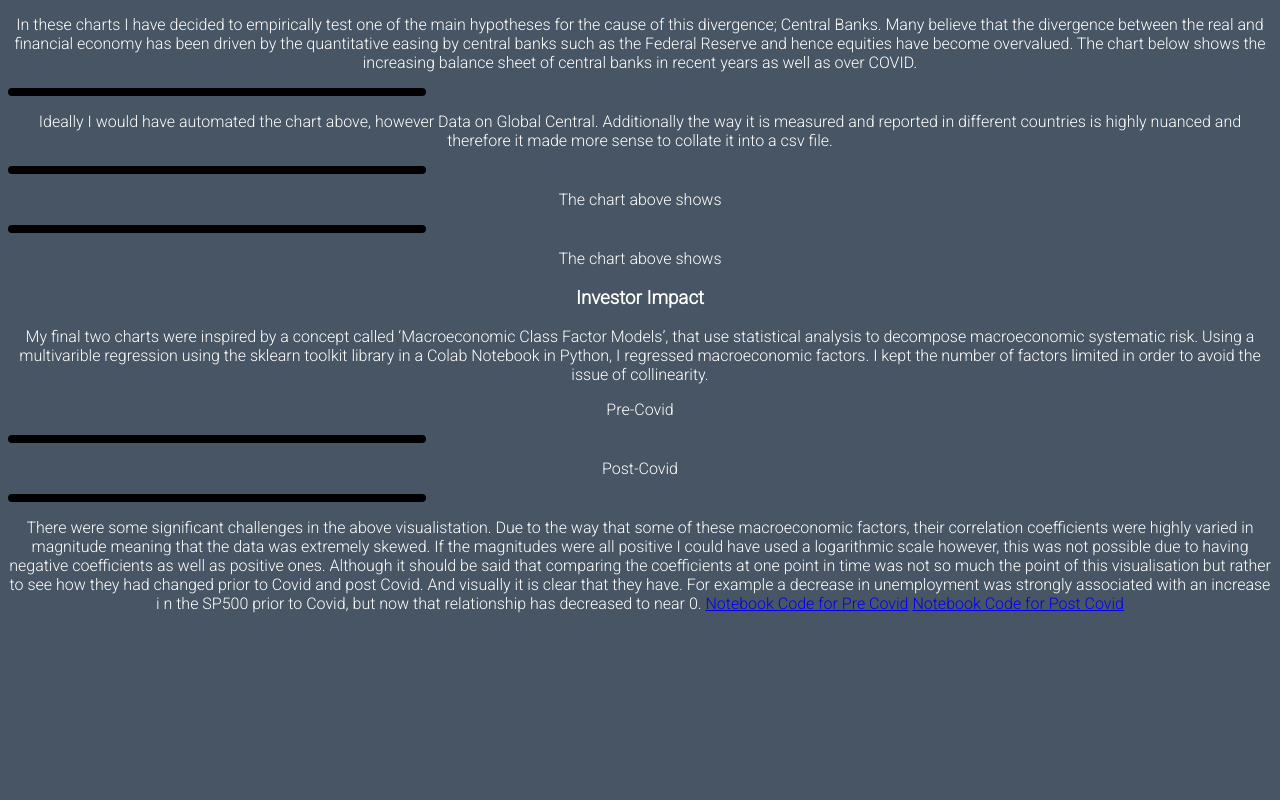
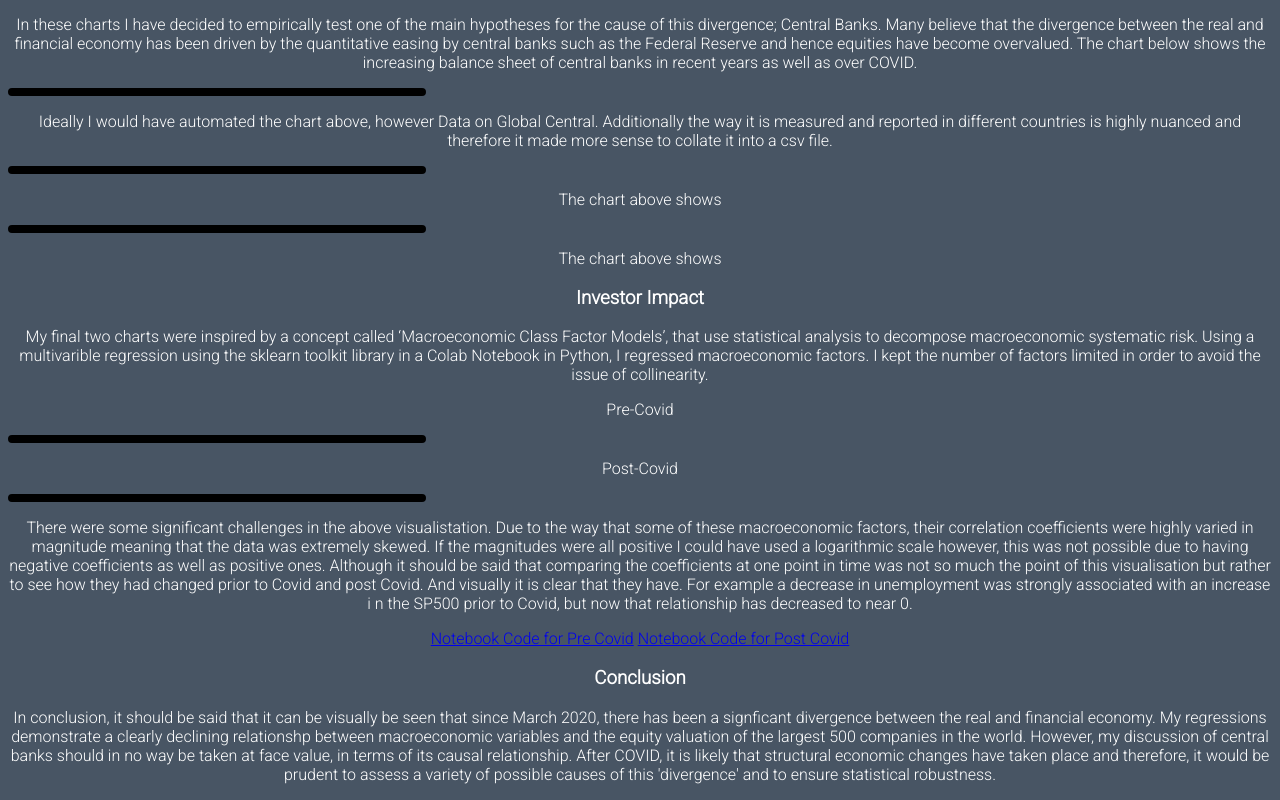
Before and after one commit to James-Wilkins/James-Wilkins.github.io, a plain HTML site: page project.html in a window 1280 px wide. Shown: the part 689-1489 px from the top of the page. Before the commit the page ends 1318 px from the top, so only its background shows below. Drawn offline with Linux system fonts and the light colour scheme; a script that the page names is missing.

Commit message:
Update project.html

```diff
--- a/project.html
+++ b/project.html
@@ -162,10 +162,22 @@
       a logarithmic scale however, this was not possible due to having negative coefficients as well as positive ones. Although it should be said that
       comparing the coefficients at one point in time was not so much the point of this visualisation but rather to see how they had changed prior to
       Covid and post Covid. And visually it is clear that they have. For example a decrease in unemployment was strongly associated with an increase i
-      n the SP500 prior to Covid, but now that relationship has decreased to near 0.
+      n the SP500 prior to Covid, but now that relationship has decreased to near 0.</p>
 
-    <a href="https://raw.githubusercontent.com/James-Wilkins/James-Wilkins.github.io/main/PreCovidRegression.ipynb">Notebook Code for Pre Covid</a>
-    <a href="https://raw.githubusercontent.com/James-Wilkins/James-Wilkins.github.io/main/PostCovidRegression.ipynb">Notebook Code for Post Covid</a>
+  <p><a href="https://raw.githubusercontent.com/James-Wilkins/James-Wilkins.github.io/main/PreCovidRegression.ipynb">Notebook Code for Pre Covid</a>
+    <a href="https://raw.githubusercontent.com/James-Wilkins/James-Wilkins.github.io/main/PostCovidRegression.ipynb">Notebook Code for Post Covid</a></p>
+
+
+
+
+    <h3>Conclusion</h3>
+
+
+    <p>In conclusion, it should be said that it can be visually be seen that since March 2020, there has been a signficant divergence between the real
+       and financial economy. My regressions demonstrate a clearly declining relationshp between macroeconomic variables and the equity valuation of the
+       largest 500 companies in the world. However, my discussion of central banks should in no way be taken at face value, in terms of its causal relationship.
+       After COVID, it is likely that structural economic changes have taken place and therefore, it would be prudent to assess a variety of possible causes
+       of this 'divergence' and to ensure statistical robustness.
 
 
 
```
